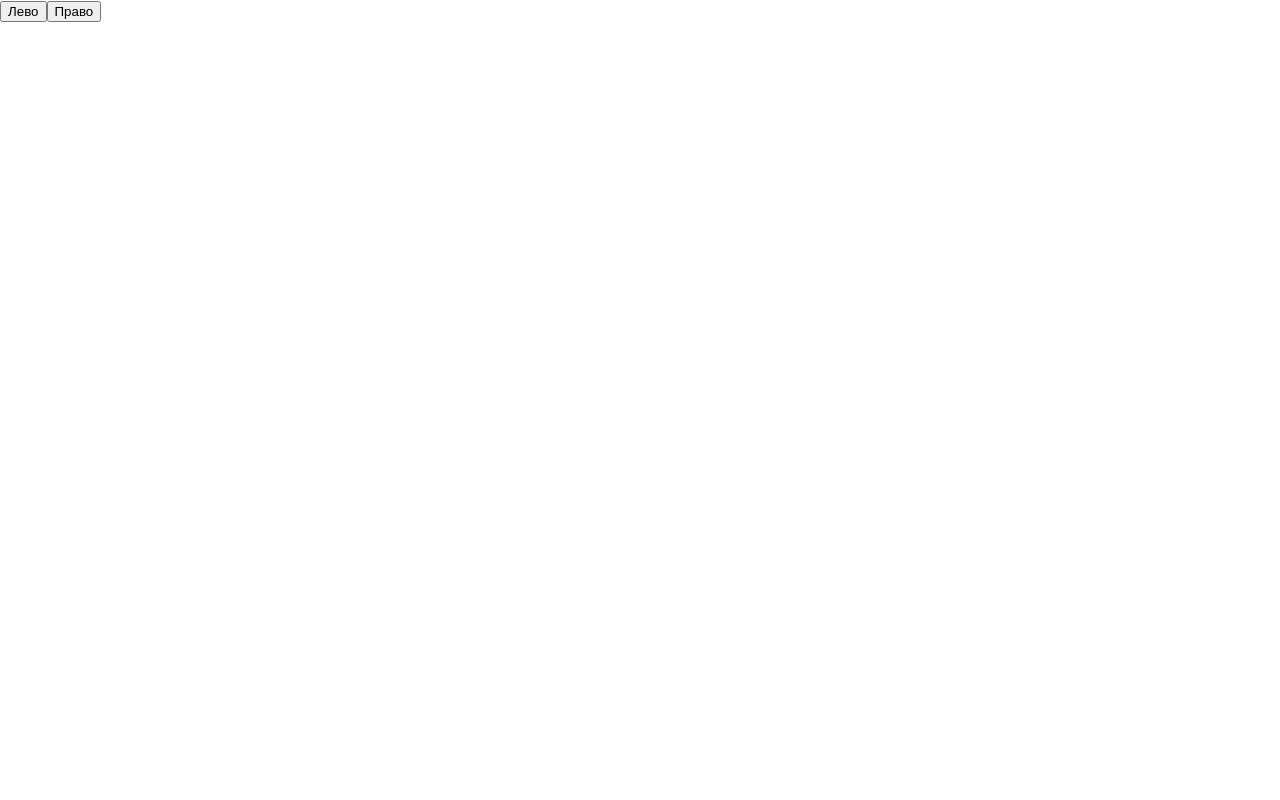
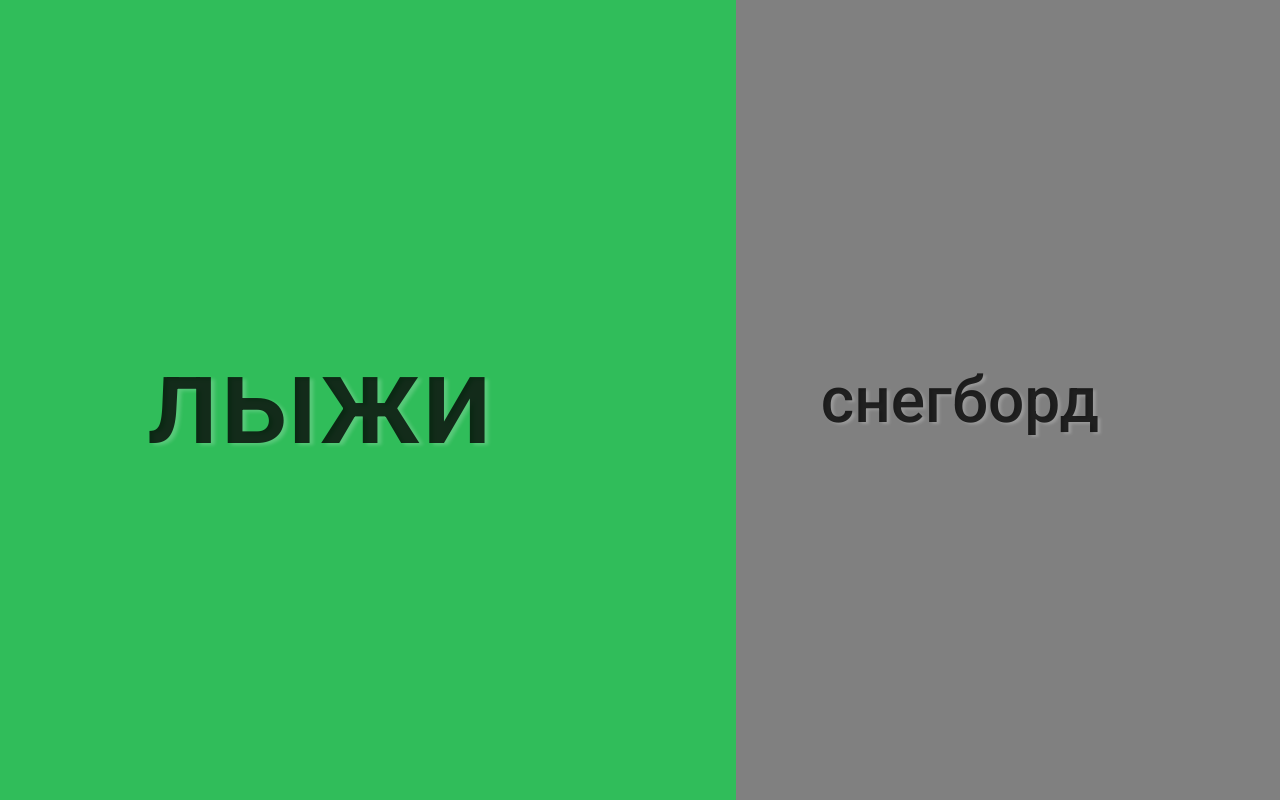
Before and after one commit to MALANKA96/ski_board, a React (Create React App) app in the folder ski-board-app/: page / in a window 1280 px wide. Built offline with nearby package versions, Linux system fonts and the light colour scheme.

Commit message:
add sass and styles f button

```diff
--- a/ski-board-app/package.json
+++ b/ski-board-app/package.json
@@ -14,6 +14,7 @@
     "react": "^17.0.2",
     "react-dom": "^17.0.2",
     "react-scripts": "4.0.3",
+    "sass": "^1.47.0",
     "typescript": "^4.1.2",
     "web-vitals": "^1.0.1"
   },
--- a/ski-board-app/public/index.html
+++ b/ski-board-app/public/index.html
@@ -5,12 +5,11 @@
     <link rel="icon" href="%PUBLIC_URL%/favicon64.ico" />
     <meta name="viewport" content="width=device-width, initial-scale=1" />
     <meta name="theme-color" content="#000000" />
-    <meta
-      name="description"
-      content="Web site created using create-react-app"
-    />
+    <meta meta name="viewport" content="width=device-width, user-scalable=no" />
     <link rel="apple-touch-icon" href="%PUBLIC_URL%/logo192.png" />
-
+    <link rel="preconnect" href="https://fonts.googleapis.com" />
+    <link rel="preconnect" href="https://fonts.gstatic.com" crossorigin />
+    <link href="https://fonts.googleapis.com/css2?family=Roboto:ital,wght@0,100;0,300;0,400;0,500;0,700;0,900;1,100;1,300;1,400;1,500;1,700;1,900&display=swap" rel="stylesheet" />
     <link rel="manifest" href="%PUBLIC_URL%/manifest.json" />
     <title>ski&board</title>
   </head>
--- a/ski-board-app/src/App.tsx
+++ b/ski-board-app/src/App.tsx
@@ -4,7 +4,7 @@ import logo1 from "./logoSki.png";
 import "./App.css";
 import TestAntD from "./components/testAntD";
 import { Header } from "./components/Header";
-import { StartPage } from "./components/StartPage/StartPage";
+import { StartPage } from "./components/Page/StartPage/StartPage";
 
 function App() {
   return (
--- /dev/null
+++ b/ski-board-app/src/components/Page/StartPage/StartPage.tsx
@@ -0,0 +1,10 @@
+import styles from "./styles/StartPage.module.css";
+
+export function StartPage(): JSX.Element {
+  return (
+    <div className={styles.container}>
+      <button className={styles.btn_ski}>лыжи</button>
+      <button className={styles.btn_board}>снегборд</button>
+    </div>
+  );
+}
--- /dev/null
+++ b/ski-board-app/src/components/Page/StartPage/styles/StartPage.module.css
@@ -0,0 +1,44 @@
+.container {
+  width: 100vw;
+  height: 100vh;
+  display: -webkit-box;
+  display: -ms-flexbox;
+  display: flex;
+  -webkit-box-pack: center;
+  -ms-flex-pack: center;
+  justify-content: center;
+  overflow: hidden;
+}
+
+button {
+  width: 100%;
+  border: none;
+  font-size: 64px;
+  z-index: 0;
+  cursor: pointer;
+  -webkit-filter: grayscale(100%);
+  filter: grayscale(100%);
+  font-family: "Roboto", sans-serif;
+  font-weight: 500;
+  color: rgba(0, 0, 0, 0.788);
+  background: #6e6e6e;
+  text-shadow: 3px 2px 3px rgba(255, 255, 255, 0.2);
+}
+
+.btn_ski {
+  background-color: #30bd5a;
+}
+
+.btn_board {
+  background-color: #7a7aca;
+}
+
+.btn_board:hover,
+.btn_ski:hover {
+  font-size: 96px;
+  z-index: 10;
+  -webkit-transform: scale(1.3);
+  transform: scale(1.3);
+  -webkit-filter: grayscale(0%);
+  filter: grayscale(0%);
+}
--- /dev/null
+++ b/ski-board-app/src/components/Page/StartPage/styles/StartPage.module.scss
@@ -0,0 +1,40 @@
+.container {
+  width: 100vw;
+  height: 100vh;
+  display: flex;
+  justify-content: center;
+  overflow: hidden;
+}
+
+button {
+  width: 100%;
+  border: none;
+  font-size: 64px;
+  z-index: 0;
+  cursor: pointer;
+  filter: grayscale(100%);
+  font-family: "Roboto", sans-serif;
+  font-weight: 500;
+
+  color: rgba(0, 0, 0, 0.788);
+  background: #6e6e6e;
+  text-shadow: 3px 2px 3px rgba(255, 255, 255, 0.2);
+}
+
+.btn_ski {
+  background-color: rgb(48, 189, 90);
+}
+
+.btn_board {
+  background-color: rgb(122, 122, 202);
+}
+
+.btn_board:hover,
+.btn_ski:hover {
+  font-size: 96px;
+  z-index: 10;
+  -webkit-transform: scale(1.3);
+  -ms-transform: scale(1.3);
+  transform: scale(1.3);
+  filter: grayscale(0%);
+}
--- a/ski-board-app/src/components/StartPage/StartPage.tsx
+++ /dev/null
@@ -1,6 +0,0 @@
-export function StartPage() :JSX.Element {
-    return <div>
-        <button>Лево</button>
-        <button>Право</button>
-    </div>
-}
```
Also changed, not shown: 2 other files (tests, documents, lock files or other folders).
